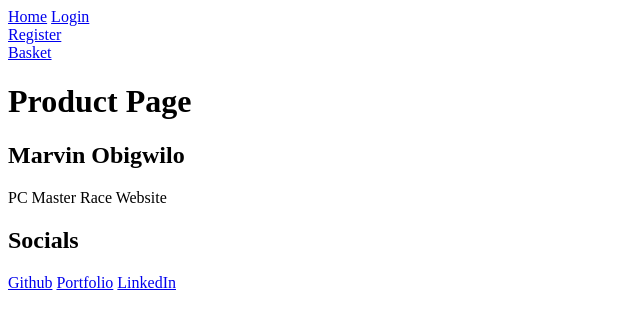
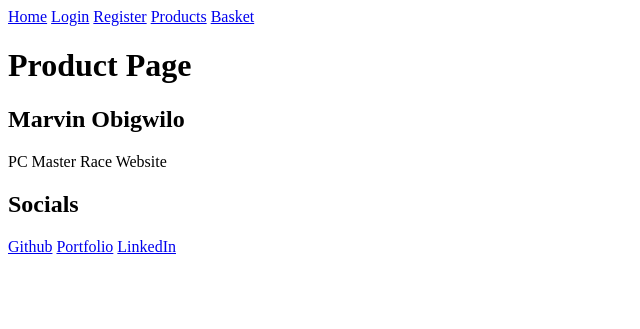
Before and after one commit to marvinobig/pcmasterrace, a PHP site: page /pages/products.page.php in a window 1280 px wide. Shown: the top 329 px of the page, without its empty margins (0-640 px from the left). Run offline with PHP 8.4, Linux system fonts and the light colour scheme; data that the repository does not hold is empty.

Commit message:
add product page link

```diff
--- a/pages/partials/nav.partial.php
+++ b/pages/partials/nav.partial.php
@@ -1,10 +1,7 @@
 <nav>
     <a class="active" href="../../index.php">Home</a>
     <a href="login.page.php">Login</a>
-
-    <div class="nav-right">
-        <a href="register.page.php">Register</a>
-    </div>
-
+    <a href="register.page.php">Register</a>
+    <a href="products.page.php">Products</a>
     <a href="basket.page.php">Basket</a>
 </nav>
```
